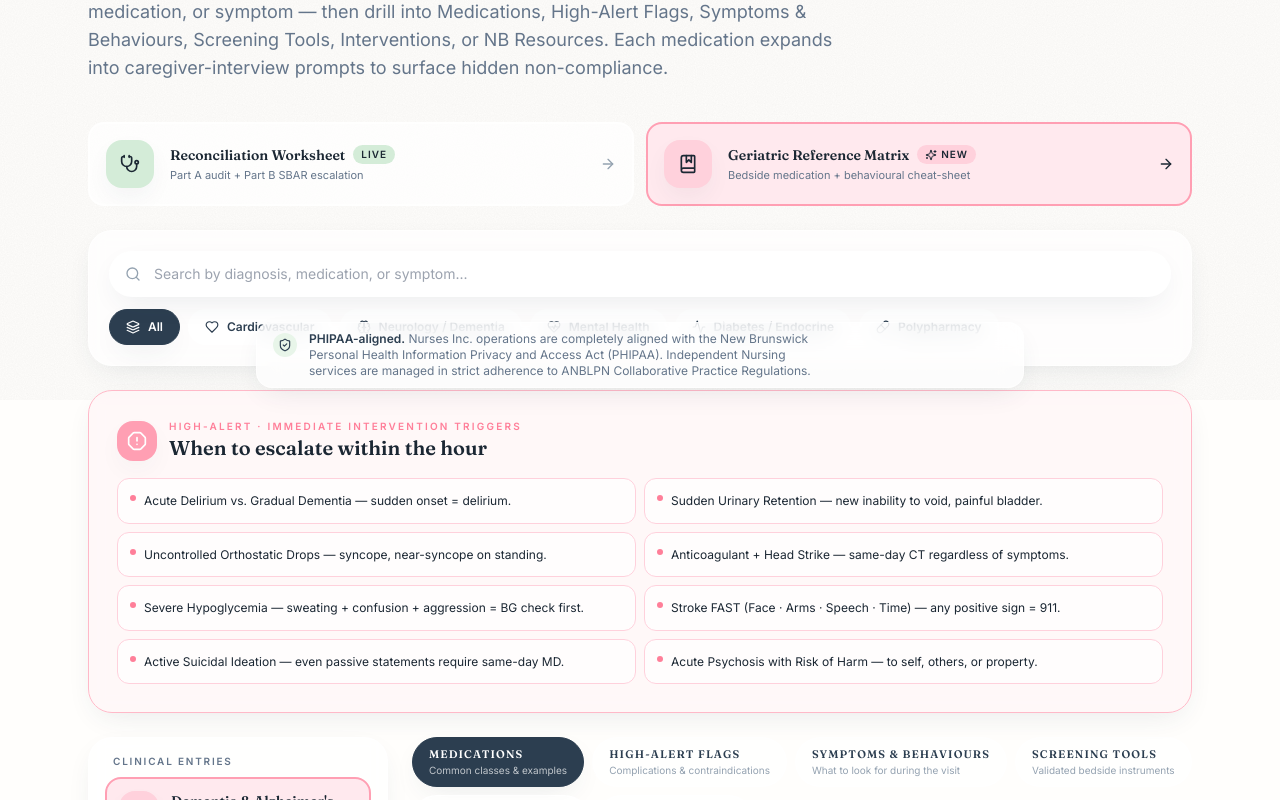
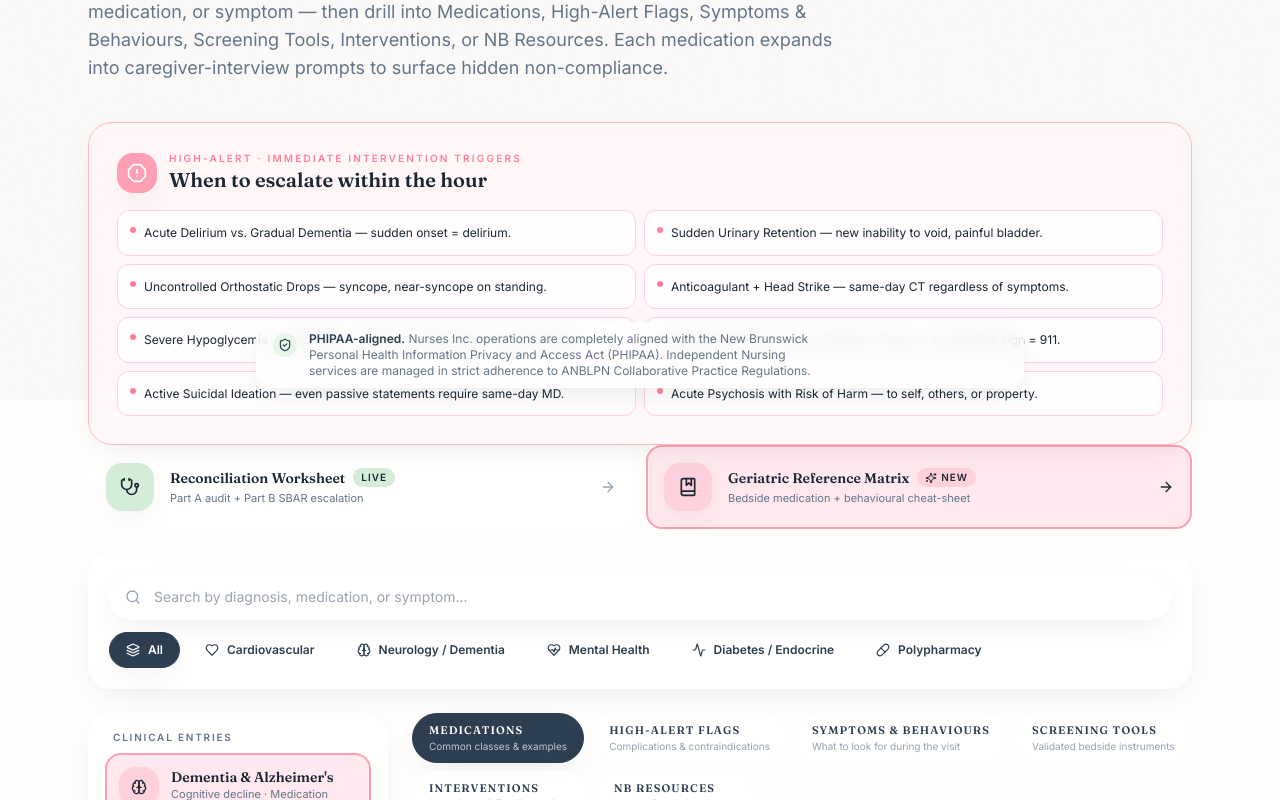
Before and after one commit to hamaouic/nursesinc, a React (Vite) app: page /forms/clinical-tools in a window 1280 px wide. Shown: the part 400-1200 px from the top of the page. Built offline with nearby package versions, Linux system fonts and the light colour scheme.

Commit message:
Rename 'Internal Tool' to 'Internal Tools' across pages + move HighAlertTriggers panel to top of tool pages

```diff
--- a/src/components/ClinicalReferenceMatrix.tsx
+++ b/src/components/ClinicalReferenceMatrix.tsx
@@ -887,52 +887,6 @@ export default function ClinicalReferenceMatrix() {
       </div>
 
       {/* ====================================================== */}
-      {/* High-alert immediate intervention panel                  */}
-      {/* ====================================================== */}
-      <motion.div
-        initial={{ opacity: 0, y: 12 }}
-        whileInView={{ opacity: 1, y: 0 }}
-        viewport={{ once: true }}
-        transition={{ duration: 0.5 }}
-        className="overflow-hidden rounded-3xl border border-blush-300 bg-blush-50/70 p-6 shadow-soft backdrop-blur md:p-7"
-      >
-        <div className="flex items-center gap-3">
-          <span className="grid h-10 w-10 shrink-0 place-items-center rounded-2xl bg-blush-400 text-white shadow-soft">
-            <AlertOctagon className="h-5 w-5" />
-          </span>
-          <div>
-            <div className="text-[10px] font-semibold uppercase tracking-[0.22em] text-blush-500">
-              High-Alert · Immediate Intervention Triggers
-            </div>
-            <h2 className="font-display text-xl font-semibold text-ink-700">
-              When to escalate within the hour
-            </h2>
-          </div>
-        </div>
-
-        <ul className="mt-4 grid gap-2 sm:grid-cols-2">
-          {[
-            'Acute Delirium vs. Gradual Dementia — sudden onset = delirium.',
-            'Sudden Urinary Retention — new inability to void, painful bladder.',
-            'Uncontrolled Orthostatic Drops — syncope, near-syncope on standing.',
-            'Anticoagulant + Head Strike — same-day CT regardless of symptoms.',
-            'Severe Hypoglycemia — sweating + confusion + aggression = BG check first.',
-            'Stroke FAST (Face · Arms · Speech · Time) — any positive sign = 911.',
-            'Active Suicidal Ideation — even passive statements require same-day MD.',
-            'Acute Psychosis with Risk of Harm — to self, others, or property.',
-          ].map((line) => (
-            <li
-              key={line}
-              className="flex items-start gap-2 rounded-xl border border-blush-200 bg-white/70 p-3 text-[12px] leading-relaxed text-ink-700"
-            >
-              <span className="mt-1 inline-block h-1.5 w-1.5 shrink-0 rounded-full bg-blush-500" />
-              {line}
-            </li>
-          ))}
-        </ul>
-      </motion.div>
-
-      {/* ====================================================== */}
       {/* SECTION 2: Interactive matrix                            */}
       {/* ====================================================== */}
       <div className="grid gap-6 lg:grid-cols-[300px_1fr]">
--- /dev/null
+++ b/src/components/HighAlertTriggers.tsx
@@ -0,0 +1,49 @@
+import { motion } from 'framer-motion';
+import { AlertOctagon } from 'lucide-react';
+
+export default function HighAlertTriggers() {
+  return (
+    <motion.div
+      initial={{ opacity: 0, y: 12 }}
+      whileInView={{ opacity: 1, y: 0 }}
+      viewport={{ once: true }}
+      transition={{ duration: 0.5 }}
+      className="overflow-hidden rounded-3xl border border-blush-300 bg-blush-50/70 p-6 shadow-soft backdrop-blur md:p-7"
+    >
+      <div className="flex items-center gap-3">
+        <span className="grid h-10 w-10 shrink-0 place-items-center rounded-2xl bg-blush-400 text-white shadow-soft">
+          <AlertOctagon className="h-5 w-5" />
+        </span>
+        <div>
+          <div className="text-[10px] font-semibold uppercase tracking-[0.22em] text-blush-500">
+            High-Alert · Immediate Intervention Triggers
+          </div>
+          <h2 className="font-display text-xl font-semibold text-ink-700">
+            When to escalate within the hour
+          </h2>
+        </div>
+      </div>
+
+      <ul className="mt-4 grid gap-2 sm:grid-cols-2">
+        {[
+          'Acute Delirium vs. Gradual Dementia — sudden onset = delirium.',
+          'Sudden Urinary Retention — new inability to void, painful bladder.',
+          'Uncontrolled Orthostatic Drops — syncope, near-syncope on standing.',
+          'Anticoagulant + Head Strike — same-day CT regardless of symptoms.',
+          'Severe Hypoglycemia — sweating + confusion + aggression = BG check first.',
+          'Stroke FAST (Face · Arms · Speech · Time) — any positive sign = 911.',
+          'Active Suicidal Ideation — even passive statements require same-day MD.',
+          'Acute Psychosis with Risk of Harm — to self, others, or property.',
+        ].map((line) => (
+          <li
+            key={line}
+            className="flex items-start gap-2 rounded-xl border border-blush-200 bg-white/70 p-3 text-[12px] leading-relaxed text-ink-700"
+          >
+            <span className="mt-1 inline-block h-1.5 w-1.5 shrink-0 rounded-full bg-blush-500" />
+            {line}
+          </li>
+        ))}
+      </ul>
+    </motion.div>
+  );
+}
--- a/src/pages/ClinicalMatrixPage.tsx
+++ b/src/pages/ClinicalMatrixPage.tsx
@@ -1,13 +1,14 @@
 import Section from '@/components/Section';
 import ClinicalReferenceMatrix from '@/components/ClinicalReferenceMatrix';
 import ToolsDashboard from './ClinicalTools';
+import HighAlertTriggers from '@/components/HighAlertTriggers';
 
 export default function ClinicalMatrixPage() {
   return (
     <>
       <div className="pt-28" />
       <Section
-        eyebrow="Internal Tool · Geriatric Clinical Guide"
+        eyebrow="Internal Tools · Geriatric Clinical Guide"
         title={
           <>
             Geriatric Medication &amp; Behavioral{' '}
@@ -16,6 +17,9 @@ export default function ClinicalMatrixPage() {
         }
         description="An instantly searchable bedside cheat-sheet for home visits. Search by diagnosis, medication, or symptom — then drill into Medications, High-Alert Flags, Symptoms & Behaviours, Screening Tools, Interventions, or NB Resources. Each medication expands into caregiver-interview prompts to surface hidden non-compliance."
       >
+        <div className="mt-6">
+          <HighAlertTriggers />
+        </div>
         <ToolsDashboard>
           <ClinicalReferenceMatrix />
         </ToolsDashboard>
--- a/src/pages/Reconciliation.tsx
+++ b/src/pages/Reconciliation.tsx
@@ -4,13 +4,14 @@ import Section from '@/components/Section';
 import ReconciliationDashboard from '@/components/ReconciliationDashboard';
 import SbarEscalation from '@/components/SbarEscalation';
 import ToolsDashboard from './ClinicalTools';
+import HighAlertTriggers from '@/components/HighAlertTriggers';
 
 export default function Reconciliation() {
   return (
     <>
       <div className="pt-28" />
       <Section
-        eyebrow="Internal Tool"
+        eyebrow="Internal Tools"
         title={
           <>
             Medication Reconciliation{' '}
@@ -19,6 +20,10 @@ export default function Reconciliation() {
         }
         description="An in-browser clinical dashboard for our nurses. Fill in each section during the home visit — counts, barriers, and escalations update live. Lock the audit to generate a clean JSON summary you can paste into the secure client record."
       >
+        <div className="mt-6">
+          <HighAlertTriggers />
+        </div>
+
         <ToolsDashboard>
           <ReconciliationDashboard />
 
```
